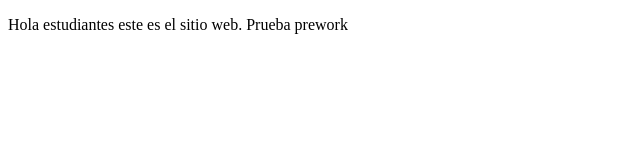
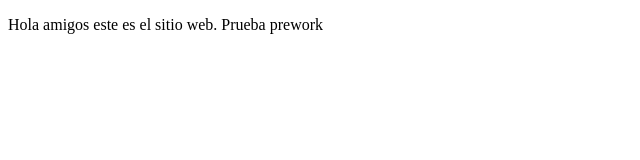
Before and after one commit to Jaclog05/proyectoDemoCursoPrework, a plain HTML site: page index.html in a window 1280 px wide. Shown: the full height of the page, 0-640 px from the left. Drawn offline with Linux system fonts and the light colour scheme.

Commit message:
cambios agregados

```diff
--- a/index.html
+++ b/index.html
@@ -8,7 +8,7 @@
 </head>
 <body>
     <p>
-        Hola estudiantes este es el sitio web. Prueba prework
+        Hola amigos este es el sitio web. Prueba prework
     </p>
 </body>
 </html>
```
